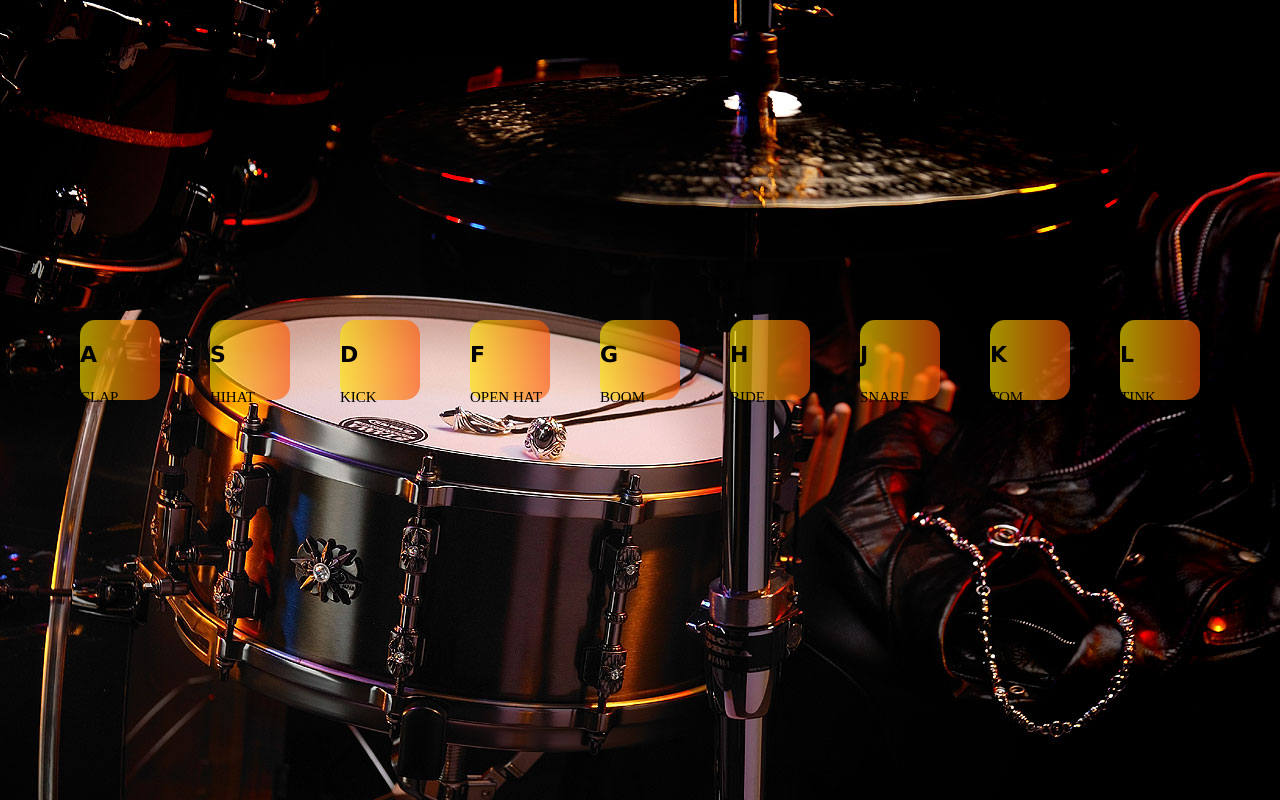
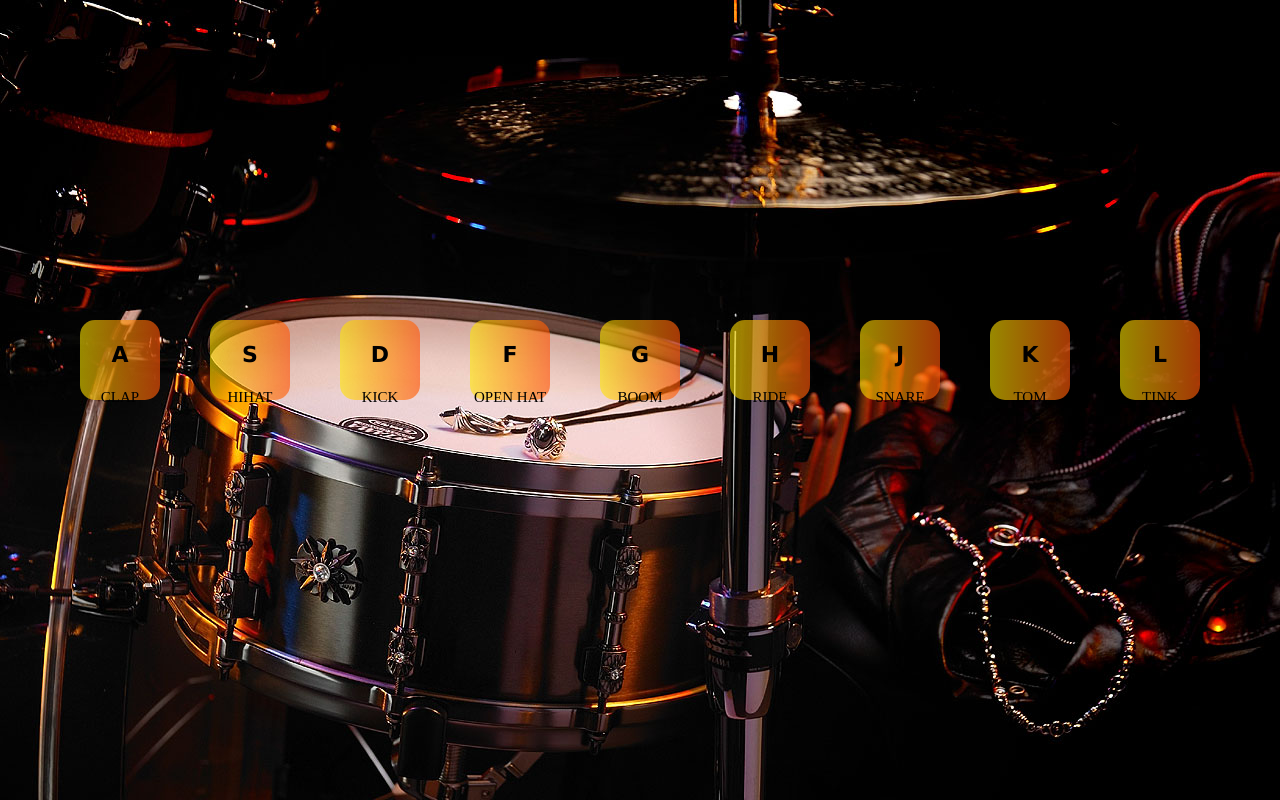
Before and after one commit to m1ll3/CORDEL-CODE, a plain HTML site: page Desafio1/index.html in a window 1280 px wide. Drawn offline with Linux system fonts and the light colour scheme.

Commit message:
Add files via upload
paragrafos quase prontos, falta por o javascript

```diff
--- a/Desafio1/indecss.css
+++ b/Desafio1/indecss.css
@@ -6,7 +6,7 @@ body {
     background-color: #16d8cee3;
 }
 .div1 {
-    background-image: linear-gradient(to right, rgba(255, 230, 0, 0.644), #ff5608a4);
+    background-image: linear-gradient(to right, rgba(255, 230, 0, 0.596), #ff5608a4);
     width: 80px;
     height: 80px;
     border-radius: 15px;
@@ -48,12 +48,11 @@ p.lm {
 
     font-family: "Verdana", sans-serif;
     font-size: 22px;
-    font-variant-position: center;
     font-weight: 900;
-
+    text-align: center;
 }
 p.a{
     font:small-caps;
     font-size: 15px;
-
+    text-align: center;
 }
```
